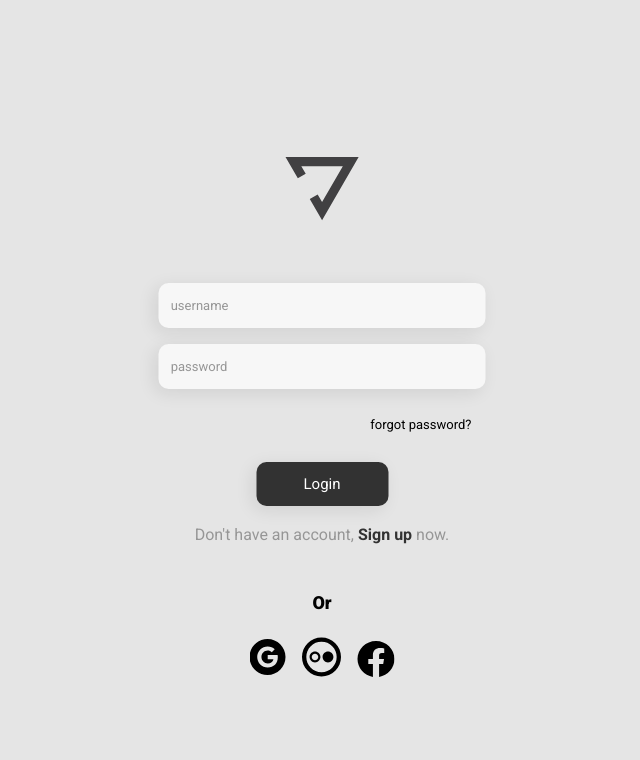
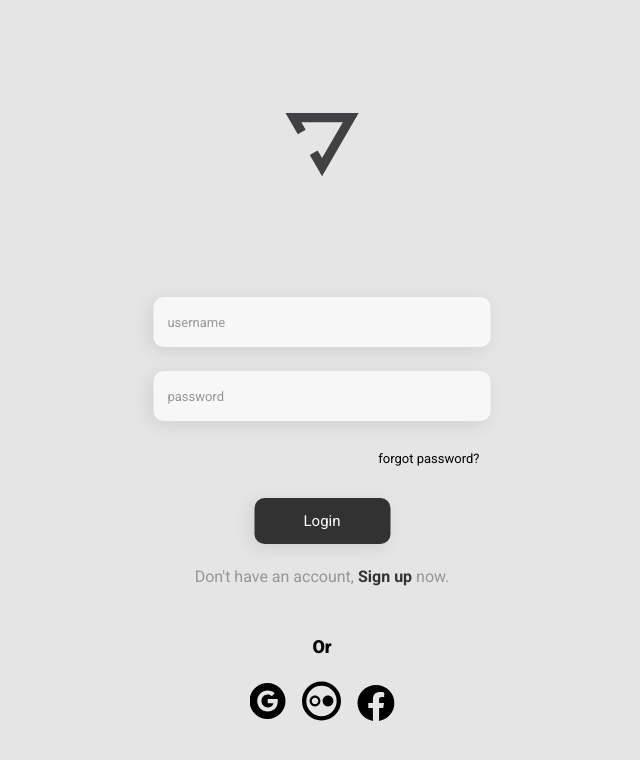
Before and after one commit to nadiacpaiva/Yoga-Login, a plain HTML site: page index.html in a window 1280 px wide. Shown: the whole page, without its empty margins (318-958 px from the left). Drawn offline with Linux system fonts and the light colour scheme.

Commit message:
change commit

```diff
--- a/css/style.css
+++ b/css/style.css
@@ -6,8 +6,8 @@
     background-color: #E5E5E5;
 }
 
-html, body {
-    overflow: hidden;
+body {
+    height: 100vh;
 }
 
 .container {
@@ -25,12 +25,12 @@ a {
 
 .img-yoga {
     display: block;
-    margin: 0 auto 42px auto;
+    margin: 0 auto 100px auto;
 }
 
 input {
-    width: 92%;
-    height: 45px;
+    width: 95%;
+    height: 50px;
     background: #f7f7f7;
     box-shadow: -4px 4px 18px rgb(0 0 0 / 9%);
     border-radius: 10px;
@@ -38,7 +38,7 @@ input {
     margin: 0 auto 12px auto;
     display: block;
     outline: none;
-    padding-left: 12px;
+    padding-left: 14px;
 }
 
 input::placeholder {
@@ -50,7 +50,7 @@ input::placeholder {
 }
 
 .input-password {
-    margin-top: 16px;
+    margin-top: 24px;
 }
 
 .forgot-password  {
@@ -59,7 +59,7 @@ input::placeholder {
     font-size: 13px;
     line-height: 15px;
     color: #000000;
-    margin: 28px 28px 30px 0;
+    margin: 30px 20px 32px 0;
     display: block;
     text-align: right;
 }
@@ -70,8 +70,8 @@ button {
     background: #323232;
     box-shadow: -4px 4px 18px rgb(0 0 0 / 9%);
     border-radius: 10px;
-    width: 132px;
-    height: 44px;
+    width: 136px;
+    height: 46px;
     border: none;
     font-style: normal;
     font-weight: normal;
@@ -82,8 +82,8 @@ button {
 
 .link-signup {
     display: block;
-    margin-top: 20px;
-    margin-bottom: 48px;
+    margin-top: 24px;
+    margin-bottom: 50px;
     text-align: center;
     font-style: normal;
     font-weight: normal;
```
